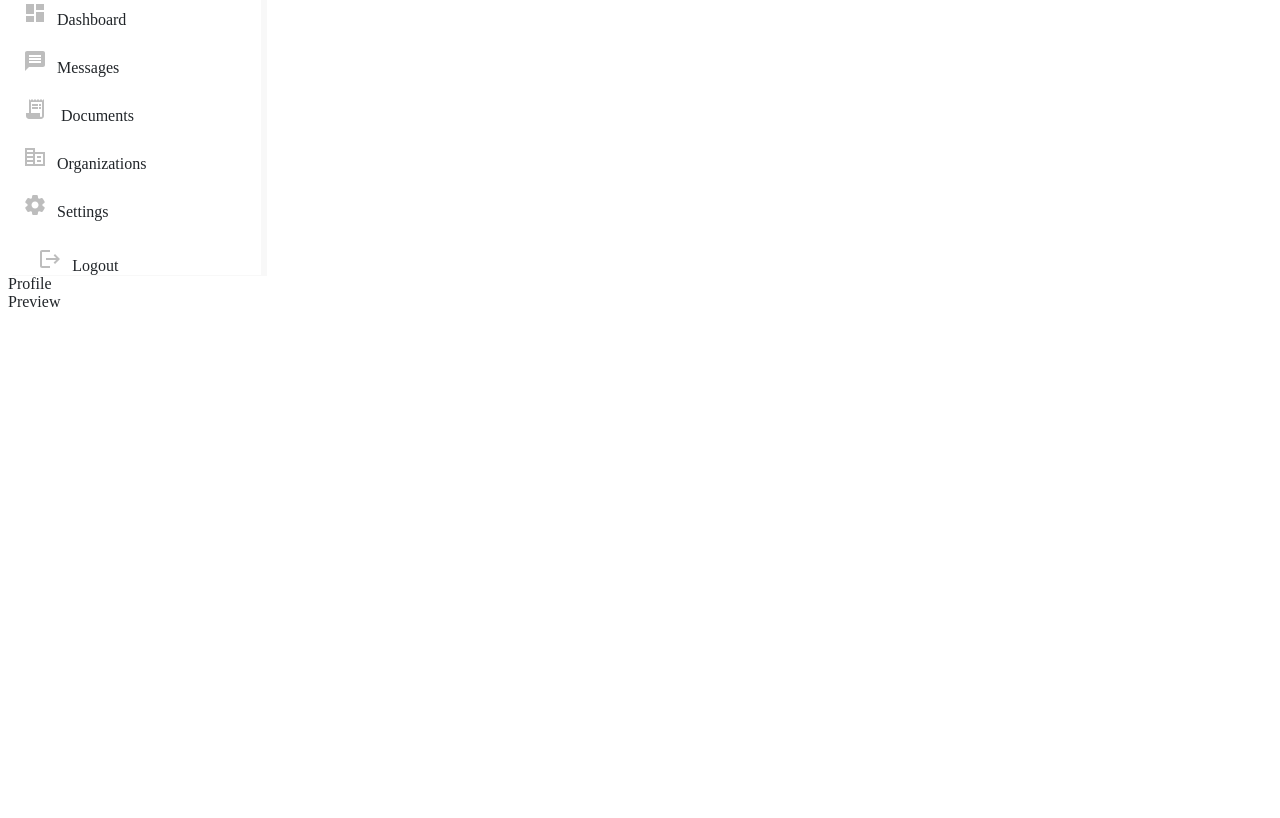
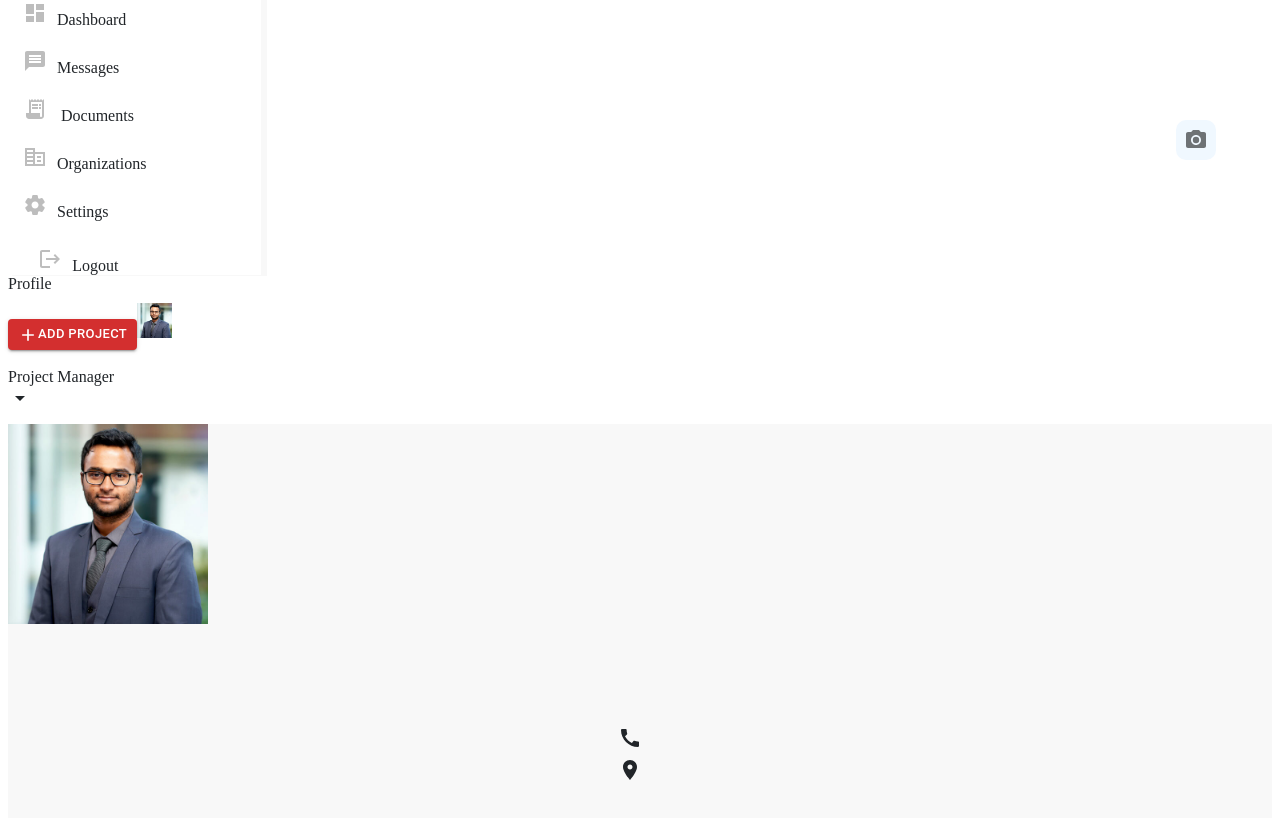
Before and after one commit to kudalingam/kyro_task, a React (Create React App) app: page / in a window 1280 px wide. Shown: the part 240-1058 px from the top of the page. Before the commit the page ends 800 px from the top, so only its background shows below. Built offline with nearby package versions, Linux system fonts and the light colour scheme.

Commit message:
Preview updated

```diff
--- a/src/Components/Preview.js
+++ b/src/Components/Preview.js
@@ -1,7 +1,75 @@
 import React from "react";
+import PersonImg from "../Assets/Images/1.jpg";
+import PhotoCamera from "@mui/icons-material/PhotoCamera";
+import AddIcon from "@mui/icons-material/Add";
+import LocationOn from "@mui/icons-material/LocationOn";
+import CallIcon from "@mui/icons-material/Call";
+import { Button, IconButton } from "@mui/material";
+import ArrowDropDownIcon from "@mui/icons-material/ArrowDropDown";
 
-const Preview = () => {
-  return <div>Preview</div>;
+const Preview = (props) => {
+  return (
+    <div className="container">
+      <div className="d-flex">
+        <Button size="small" variant="contained" color="error">
+          <AddIcon fontSize="small" />
+          Add Project
+        </Button>
+        <img
+          src={PersonImg}
+          className="rounded-3 m-1"
+          alt="User Img"
+          width={35}
+          height={35}
+        />
+        <div>
+          <b>
+            <span>{props.displayName}</span>
+          </b>
+          <br></br>
+          <span>Project Manager</span>
+        </div>
+        <div>
+          <ArrowDropDownIcon />
+        </div>
+      </div>
+      <div className="pre">
+        <div className="text-center person-img">
+          <img
+            src={PersonImg}
+            className="rounded-3"
+            alt="User Img"
+            width={200}
+            height={200}
+          />
+          <IconButton aria-label="upload picture" component="label">
+            <input hidden accept="image/*" type="file" />
+            <PhotoCamera />
+          </IconButton>
+        </div>
+
+        <div className="previewtext">
+          <div className="previewname">
+            <p>{props.firstName}</p>
+            <p>{props.lastName}</p>
+          </div>
+
+          <div>
+            <p>{props.mail}</p>
+          </div>
+          <div className="previewicon">
+            <CallIcon />
+            <p>{props.phone}</p>
+          </div>
+          <br></br>
+          <div className="previewicon">
+            <LocationOn />
+            <p>{props.location}</p>
+          </div>
+        </div>
+      </div>
+    </div>
+  );
 };
 
 export default Preview;
```
